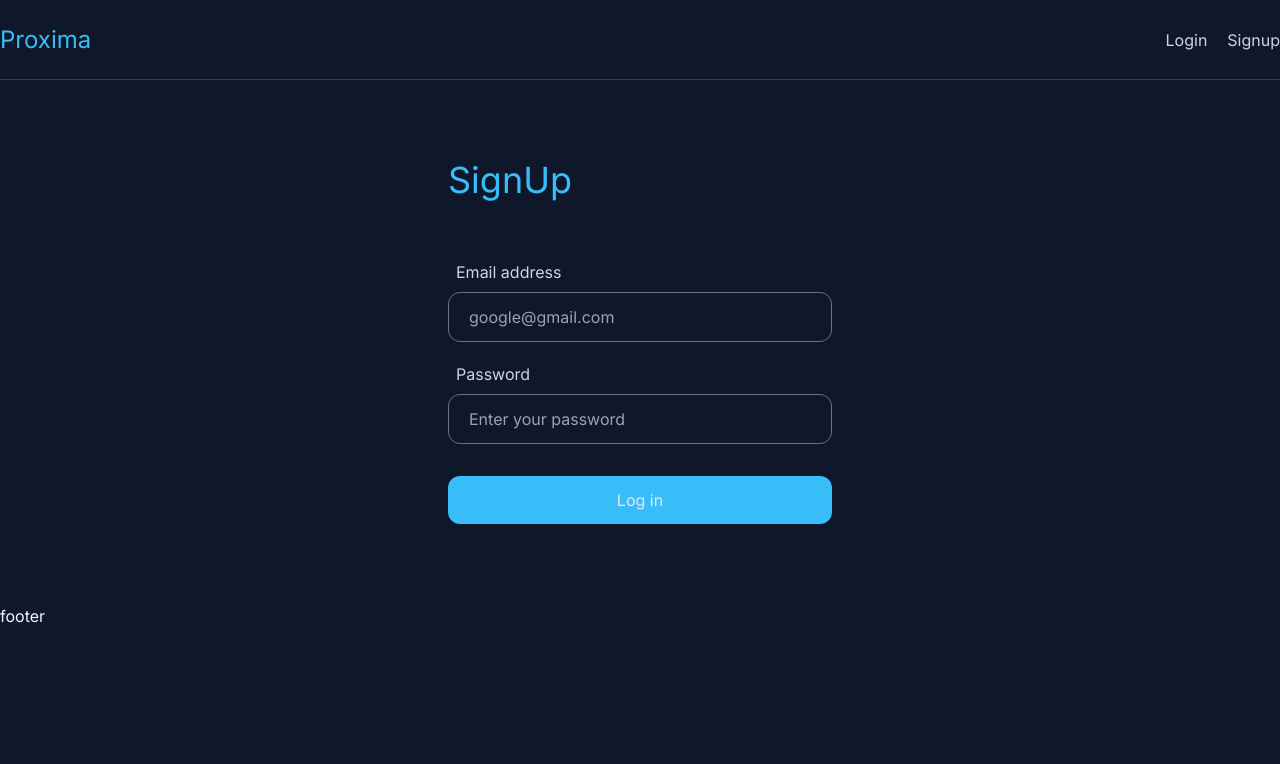
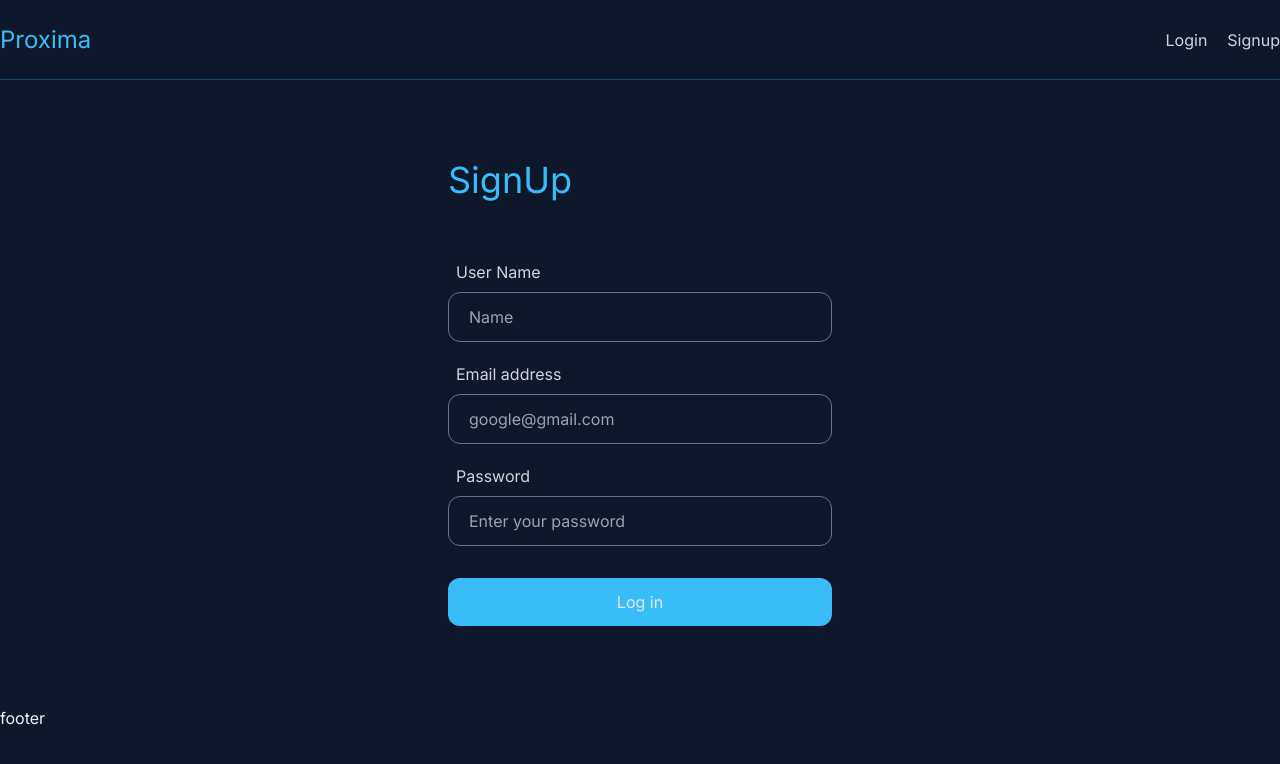
Before and after one commit to sami999khan999/proxima-client, a React (Create React App) app: page /signup in a window 1280 px wide. Shown: the top 764 px of the page. Built offline with nearby package versions, Linux system fonts and the light colour scheme.

Commit message:
logout complited

```diff
--- a/src/components/Navebar.js
+++ b/src/components/Navebar.js
@@ -1,13 +1,24 @@
 import { Link } from "react-router-dom";
+import { useAuthContext } from "../hooks/useAuthContext";
+import { useLogout } from "../hooks/useLogout";
 
 const Navebar = () => {
+  const { user } = useAuthContext();
+  const { logOut } = useLogout();
+
+  const logoutHandeler = () => {
+    logOut();
+  };
+
   return (
     <div className="navbar container mx-auto h-20 flex items-center justify-between border-b border-b-sky-900">
       <Link to="/" className="logo text-2xl font-medium text-sky-400">
         Proxima
       </Link>
 
-      <nav className="flex gap-5">
+      <nav>
+        {!user && (
+          <div className="flex gap-5">
             <Link
               to="/login"
               className="hover:text-sky-400 duration-300 text-gray-300"
@@ -20,6 +31,22 @@ const Navebar = () => {
             >
               Signup
             </Link>
+          </div>
+        )}
+
+        {user && (
+          <div className="flex gap-10 items-center">
+            <span className="text-[1.2rem] tracking-widest text-gray-300 font-semibold uppercase">
+              {user.name}
+            </span>
+            <button
+              onClick={logoutHandeler}
+              className="bg-sky-400 text-slate-900 py-2 px-5 rounded shadow-xl hover:bg-sky-50 duration-300"
+            >
+              Logout
+            </button>
+          </div>
+        )}
       </nav>
     </div>
   );
--- a/src/context/AuthContext.js
+++ b/src/context/AuthContext.js
@@ -2,7 +2,7 @@ import { createContext, useReducer } from "react";
 
 const initialState = {
   user: localStorage.getItem("user")
-    ? JSON.stringify(localStorage.getItem("user"))
+    ? JSON.parse(localStorage.getItem("user"))
     : null,
 };
 
--- /dev/null
+++ b/src/hooks/useLogout.js
@@ -0,0 +1,14 @@
+import { useAuthContext } from "./useAuthContext";
+
+export const useLogout = () => {
+  const { dispatch } = useAuthContext();
+
+  const logOut = () => {
+    // clear localStroage
+    localStorage.removeItem("user");
+    // dispathc logout
+    dispatch({ type: "LOGOUT" });
+  };
+
+  return { logOut };
+};
--- a/src/hooks/useSignUp.js
+++ b/src/hooks/useSignUp.js
@@ -7,7 +7,7 @@ export const useSignUp = () => {
 
   const { dispatch } = useAuthContext();
 
-  const signup = async (email, password) => {
+  const signup = async (name, email, password) => {
     setLoading(true);
     setError(null);
 
@@ -16,7 +16,7 @@ export const useSignUp = () => {
       headers: {
         "Content-Type": "application/json",
       },
-      body: JSON.stringify({ email, password }),
+      body: JSON.stringify({ name, email, password }),
     });
 
     const json = await res.json();
--- a/src/pages/SignUp.js
+++ b/src/pages/SignUp.js
@@ -4,6 +4,7 @@ import { useSignUp } from "../hooks/useSignUp";
 const SignUp = () => {
   const [email, setEmail] = useState("");
   const [password, setPassword] = useState("");
+  const [name, setName] = useState("");
 
   const { error, loading, signup } = useSignUp();
 
@@ -11,7 +12,7 @@ const SignUp = () => {
     e.preventDefault();
 
     // signup
-    await signup(email, password);
+    await signup(name, email, password);
   };
 
   return (
@@ -21,7 +22,24 @@ const SignUp = () => {
     >
       <h2 className="text-4xl font-medium text-sky-400 mb-10">SignUp</h2>
 
-      <div className="form-comtroll flex flex-col gap-2">
+      <div className="form-controll flex flex-col gap-2">
+        <label
+          htmlFor="name"
+          className="cursor-pointer text-gray-300 mx-2 hover:text-sky-400 duration-300"
+        >
+          User Name
+        </label>
+        <input
+          type="name"
+          id="name"
+          placeholder="Name"
+          value={name}
+          onChange={(e) => setName(e.target.value)}
+          className="bg-transparent border border-slate-500 py-3 px-5 rounded-xl outline-none focus:border-sky-400 duration-300"
+        />
+      </div>
+
+      <div className="form-controll flex flex-col gap-2">
         <label
           htmlFor="email"
           className="cursor-pointer text-gray-300 mx-2 hover:text-sky-400 duration-300"
@@ -38,7 +56,7 @@ const SignUp = () => {
         />
       </div>
 
-      <div className="form-comtroll flex flex-col gap-2">
+      <div className="form-controll flex flex-col gap-2">
         <label
           htmlFor="password"
           className="cursor-pointer text-gray-300 mx-2 hover:text-sky-400 duration-300"
```
Lines whose indentation alone changed are shown as unchanged.
